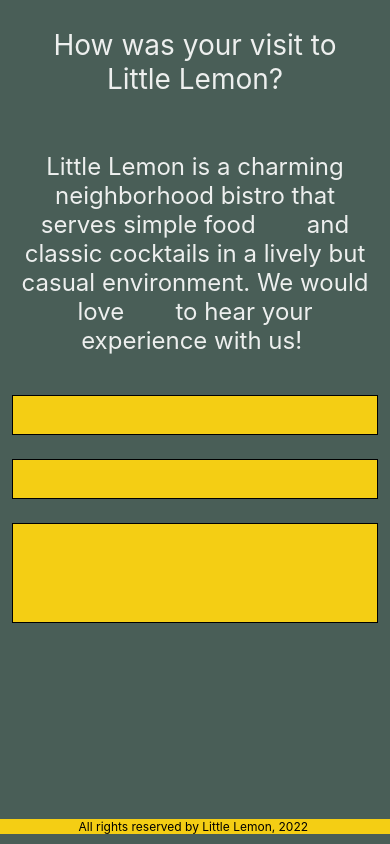
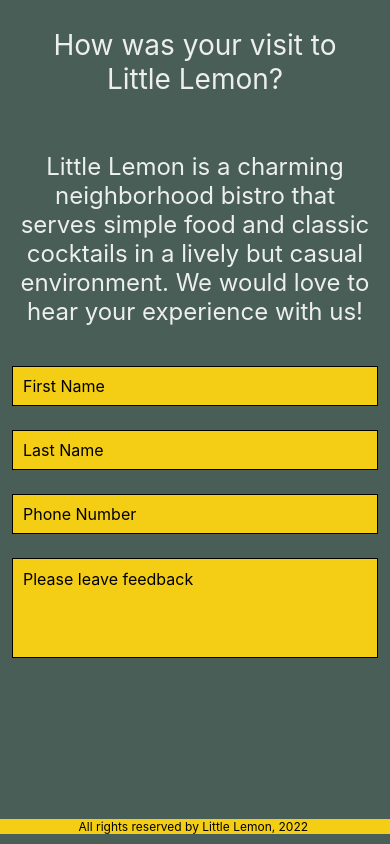
Before and after one commit to Senju002/Lemon-App, a React Native app: screen / in a window 390 px wide. Built offline with nearby package versions, Linux system fonts and the light colour scheme.

Commit message:
adding other feature for text input

```diff
--- a/components/FeedbackScreen.js
+++ b/components/FeedbackScreen.js
@@ -9,30 +9,41 @@
   const [phoneNumber, onChangePhoneNumber] = useState("");
 
   return (
-    <ScrollView style={styles.container}>
+    <ScrollView style={styles.container} keyboardDismissMode="on-drag">
       <Text style={styles.headingSection}>
-                How was your visit to Little Lemon?
+        How was your visit to Little Lemon?
       </Text>
       <Text style={styles.infoSection}>
-                Little Lemon is a charming neighborhood bistro that serves
-        simple food         and classic cocktails in a lively but casual
-        environment. We would love         to hear your experience with us!
-         {" "}
+        Little Lemon is a charming neighborhood bistro that serves simple food
+        and classic cocktails in a lively but casual environment. We would love
+        to hear your experience with us!
       </Text>
       <TextInput
         style={styles.input}
         value={firstName}
         onChangeText={onChangeFirstName}
+        placeholder={"First Name"}
       />
       <TextInput
         style={styles.input}
         value={lastName}
         onChangeText={onChangeLastName}
+        placeholder={"Last Name"}
+      />
+      <TextInput
+        style={styles.input}
+        value={phoneNumber}
+        onChangeText={onChangePhoneNumber}
+        placeholder={"Phone Number"}
+        keyboardType={"phone-pad"}
       />
       <TextInput
         style={styles.messageInput}
         value={message}
         onChangeText={onChangeMessage}
+        placeholder={"Please leave feedback"}
+        multiline={true}
+        maxLength={250}
       />
     </ScrollView>
   );
```
